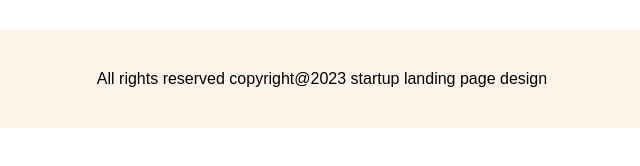
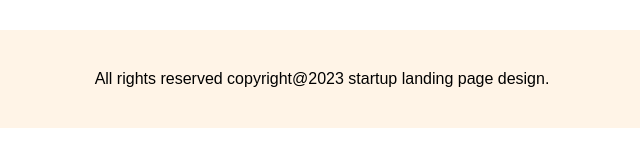
Before and after one commit to roxidev/g3-architects, a plain HTML site: page index.html in a window 1280 px wide. Shown: the part 3541-3707 px from the top of the page, 318-958 px from the left. Drawn offline with Linux system fonts and the light colour scheme.

Commit message:
final commit

```diff
--- a/index.html
+++ b/index.html
@@ -159,7 +159,7 @@
     </main>
     <footer>
       <div class="footer">
-        <p>All rights reserved copyright@2023 startup landing page design</p>
+        <p>All rights reserved copyright@2023 startup landing page design.</p>
       </div>
     </footer>
   </body>
```
